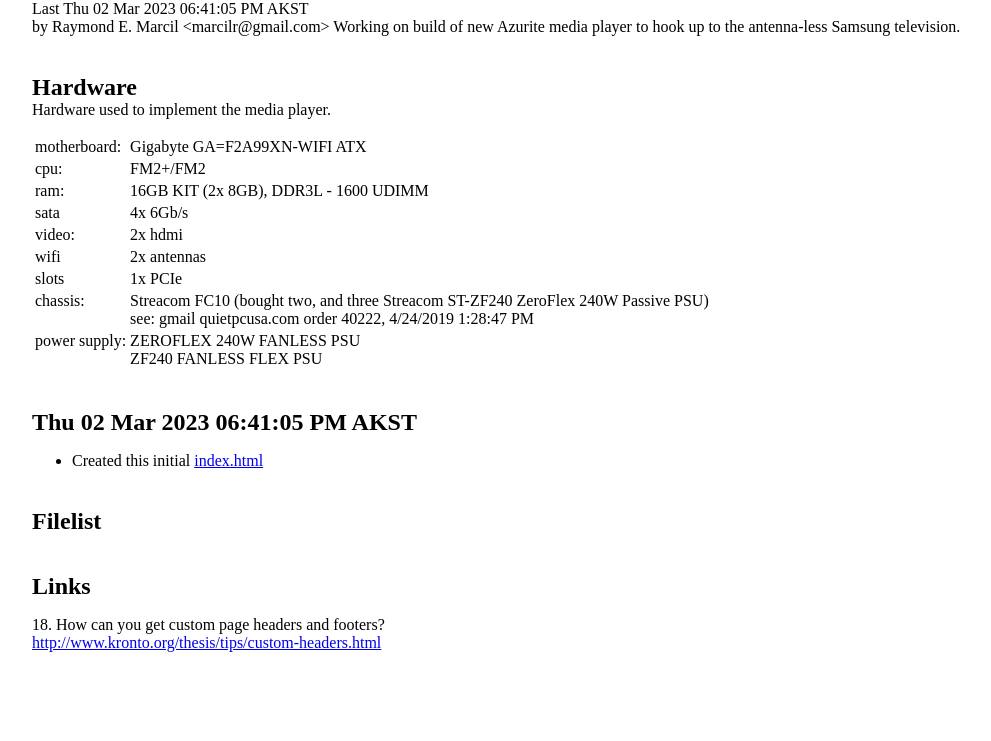
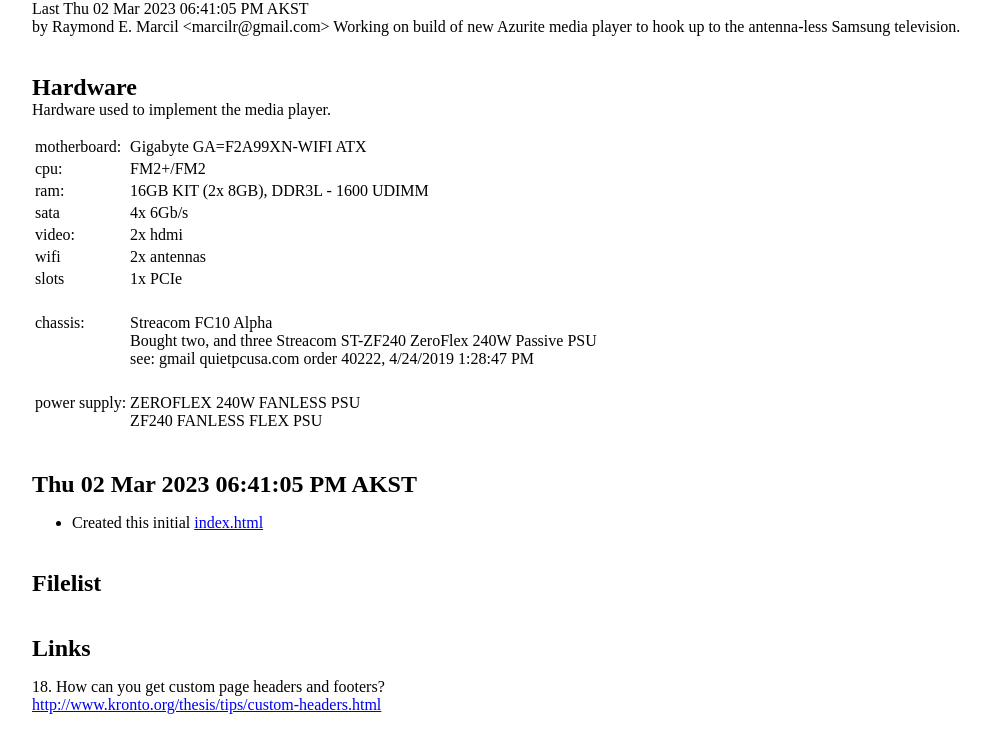
Before and after one commit to marcilr/azurite, a plain HTML site: page index.html in a window 1280 px wide. Shown: the part 87-828 px from the top of the page, without its empty margins (29-1020 px from the left). Before the commit the page ends 800 px from the top, so only its background shows below. Drawn offline with Linux system fonts and the light colour scheme.

Commit message:
Updated with power supply details:
Streacom FC10 Alpha<br>
Bought two, and three Streacom ST-ZF240 ZeroFlex 240W Passive PSU

```diff
--- a/index.html
+++ b/index.html
@@ -87,16 +87,26 @@ Hardware used to implement the media player.
     <td>slots</td>
     <td>1x PCIe</td>
   </tr>
+
   <tr>
-    <td valign=top>chassis:</td>
+    <td colspan='2'>&nbsp;</td>
+  </tr>
+
+  <tr>
+    <td valign='top'>chassis:</td>
     <td>
-      Streacom FC10 (bought two, and three  Streacom ST-ZF240 ZeroFlex
-      240W Passive PSU)<br>
+      Streacom FC10 Alpha<br>
+      Bought two, and three Streacom ST-ZF240 ZeroFlex 240W Passive PSU<br>
       see: gmail quietpcusa.com order 40222, 4/24/2019 1:28:47 PM
     </td>
   </tr>
+
   <tr>
-    <td valign=top>power supply:</td>
+    <td colspan='2'>&nbsp;</td>
+  </tr>
+
+  <tr>
+    <td valign='top'>power supply:</td>
     <td>
       ZEROFLEX 240W FANLESS PSU<br>
       ZF240 FANLESS FLEX PSU
```
